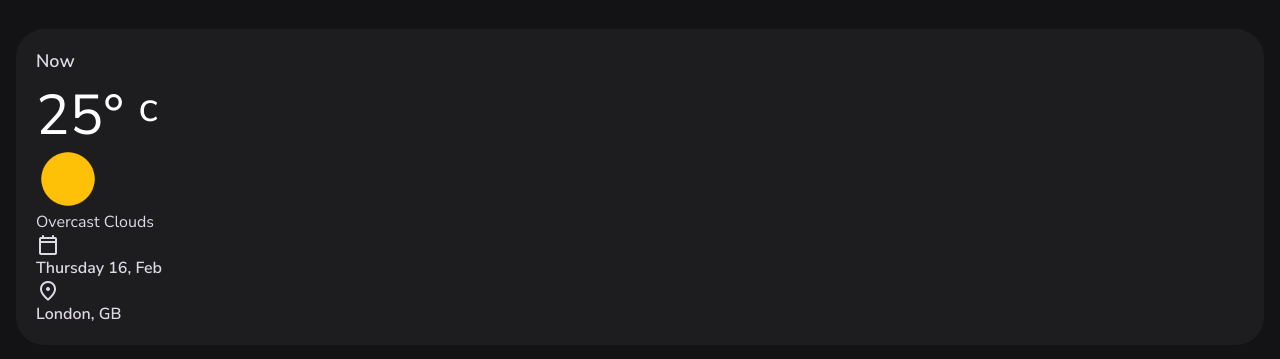
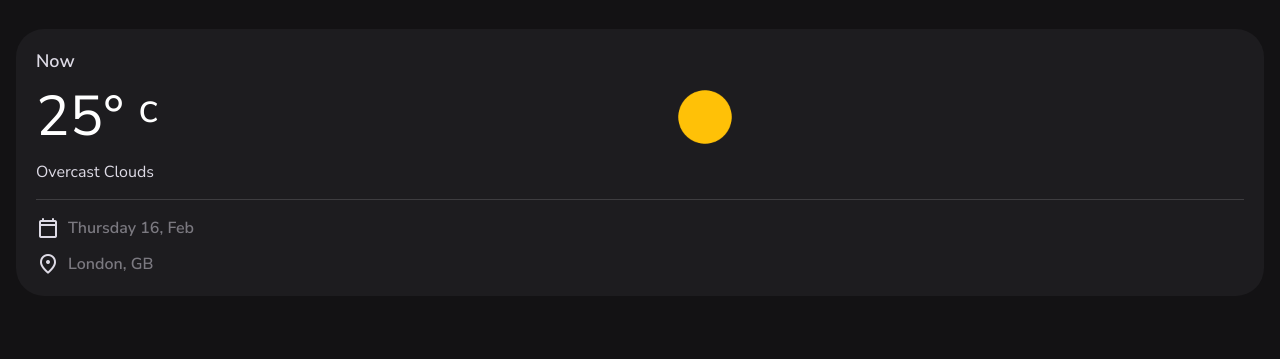
Before and after one commit to PanchenkoNaz/weather-app, a plain HTML site: page index.html in a window 1280 px wide. Shown: the part 67-426 px from the top of the page. Drawn offline with Linux system fonts and the light colour scheme.

Commit message:
current weather/main section css

```diff
--- a/assets/css/style.css
+++ b/assets/css/style.css
@@ -468,6 +468,35 @@ article.container::before{
   #CURRENT WEATHER
 \*-----------------------------------*/
 
+.current-weather-card .weapper{
+  margin-block: 12px;
+  display: flex;
+  gap: 8px;
+  align-items: center;
+}
+
+.current-weather-card .weather-icon {margin-inline: auto;}
+
+.current-weather-card > .body-3 {text-transform: capitalize;}
+
+.current-weather-card .meta-list{
+  margin-block-start: 16px;
+  padding-block-start: 16px;
+  border-block-start: 1px solid var(--outline);
+}
+
+.current-weather-card .meta-item{
+  display: flex;
+  align-items: center;
+  gap: 8px;
+}
+
+.current-weather-card .meta-item:not(:last-child){
+  margin-block-end: 12px;
+}
+
+.current-weather-card .meta-text {color: var(--on-surface-variant);}
+
 
 
 
--- a/index.html
+++ b/index.html
@@ -75,7 +75,7 @@
                     <div class="card card-lg current-weather-card">
 
                         <h2 class="title-2 card-title">Now</h2>
-                        <div class="wrapper">
+                        <div class="weapper">
                             <p class="heading">25&deg <sup>c</sup></p>
 
                             <img src="./assets/images/weather_icons/01d.png" width="64" height="64" alt="overcast clouds" class="weather-icon">
```
